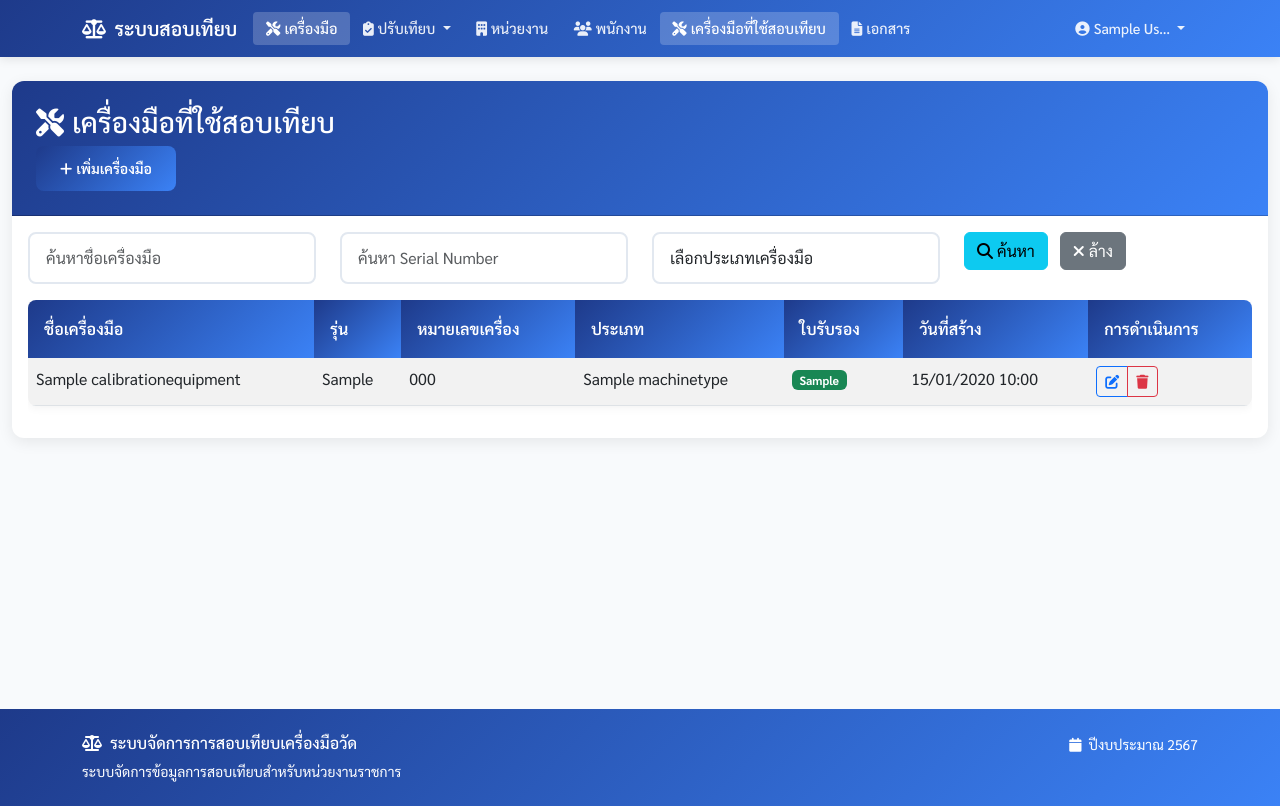
After one commit to thanakktk/standardptin, a Django app: page /machine/calibration-equipment/ in a window 1280 px wide. The commit adds this page. Run offline with Django 5.2, Linux system fonts and the light colour scheme; a user stored in the database is signed in; tables that the repository leaves empty hold one stand-in row (values such as "Sample post").

Commit message:
update +5

```diff
--- /dev/null
+++ b/machine/templates/machine/calibration_equipment_list.html
@@ -0,0 +1,105 @@
+{% extends 'base.html' %}
+
+{% block content %}
+<div class="container-fluid">
+    <div class="row">
+        <div class="col-12">
+            <div class="card">
+                <div class="card-header">
+                    <h3 class="card-title">
+                        <i class="fas fa-tools me-2"></i>เครื่องมือที่ใช้สอบเทียบ
+                    </h3>
+                    <div class="card-tools">
+                        <a href="{% url 'calibration-equipment-add' %}" class="btn btn-primary btn-sm">
+                            <i class="fas fa-plus me-1"></i>เพิ่มเครื่องมือ
+                        </a>
+                    </div>
+                </div>
+                <div class="card-body">
+                    <!-- Search and Filter Form -->
+                    <form method="get" class="mb-3">
+                        <div class="row">
+                            <div class="col-md-3">
+                                <input type="text" name="name_search" class="form-control" placeholder="ค้นหาชื่อเครื่องมือ" value="{{ request.GET.name_search }}">
+                            </div>
+                            <div class="col-md-3">
+                                <input type="text" name="serial_search" class="form-control" placeholder="ค้นหา Serial Number" value="{{ request.GET.serial_search }}">
+                            </div>
+                            <div class="col-md-3">
+                                <select name="machine_type" class="form-control">
+                                    <option value="">เลือกประเภทเครื่องมือ</option>
+                                    {% for machine_type in machine_types %}
+                                        <option value="{{ machine_type.id }}" {% if request.GET.machine_type == machine_type.id|stringformat:"s" %}selected{% endif %}>
+                                            {{ machine_type.name }}
+                                        </option>
+                                    {% endfor %}
+                                </select>
+                            </div>
+                            <div class="col-md-3">
+                                <button type="submit" class="btn btn-info me-2">
+                                    <i class="fas fa-search me-1"></i>ค้นหา
+                                </button>
+                                <a href="{% url 'calibration-equipment-list' %}" class="btn btn-secondary">
+                                    <i class="fas fa-times me-1"></i>ล้าง
+                                </a>
+                            </div>
+                        </div>
+                    </form>
+
+                    <!-- Results Table -->
+                    <div class="table-responsive">
+                        <table class="table table-striped table-hover">
+                            <thead>
+                                <tr>
+                                    <th>ชื่อเครื่องมือ</th>
+                                    <th>รุ่น</th>
+                                    <th>หมายเลขเครื่อง</th>
+                                    <th>ประเภท</th>
+                                    <th>ใบรับรอง</th>
+                                    <th>วันที่สร้าง</th>
+                                    <th>การดำเนินการ</th>
+                                </tr>
+                            </thead>
+                            <tbody>
+                                {% for equipment in calibration_equipment %}
+                                <tr>
+                                    <td>{{ equipment.name }}</td>
+                                    <td>{{ equipment.model|default:"-" }}</td>
+                                    <td>{{ equipment.serial_number|default:"-" }}</td>
+                                    <td>{{ equipment.machine_type.name }}</td>
+                                    <td>
+                                        {% if equipment.certificate %}
+                                            <span class="badge bg-success">{{ equipment.certificate.cert_no }}</span>
+                                        {% else %}
+                                            <span class="badge bg-warning">ไม่มีใบรับรอง</span>
+                                        {% endif %}
+                                    </td>
+                                    <td>{{ equipment.created_at|date:"d/m/Y H:i" }}</td>
+                                    <td>
+                                        <div class="btn-group" role="group">
+                                            <a href="{% url 'calibration-equipment-edit' equipment.pk %}" class="btn btn-sm btn-outline-primary">
+                                                <i class="fas fa-edit"></i>
+                                            </a>
+                                            <a href="{% url 'calibration-equipment-delete' equipment.pk %}" class="btn btn-sm btn-outline-danger">
+                                                <i class="fas fa-trash"></i>
+                                            </a>
+                                        </div>
+                                    </td>
+                                </tr>
+                                {% empty %}
+                                <tr>
+                                    <td colspan="7" class="text-center text-muted">
+                                        <i class="fas fa-inbox fa-2x mb-2"></i>
+                                        <br>ไม่พบข้อมูลเครื่องมือที่ใช้สอบเทียบ
+                                    </td>
+                                </tr>
+                                {% endfor %}
+                            </tbody>
+                        </table>
+                    </div>
+                </div>
+            </div>
+        </div>
+    </div>
+</div>
+{% endblock %}
--- a/machine/urls.py
+++ b/machine/urls.py
@@ -1,5 +1,6 @@
 from django.urls import path
 from .views import MachineListView, MachineCreateView, MachineUpdateView, MachineDeleteView
+from .views import CalibrationEquipmentListView, CalibrationEquipmentCreateView, CalibrationEquipmentUpdateView, CalibrationEquipmentDeleteView
 from . import views
 
 urlpatterns = [
@@ -14,3 +15,11 @@ urlpatterns += [
     path('<int:pk>/calibration/', views.calibration_data, name='machine-calibration'),
     path('send_filtered_email/', views.send_filtered_email, name='machine-send-filtered-email'),
 ]
+
+# CalibrationEquipment URLs
+urlpatterns += [
+    path('calibration-equipment/', CalibrationEquipmentListView.as_view(), name='calibration-equipment-list'),
+    path('calibration-equipment/add/', CalibrationEquipmentCreateView.as_view(), name='calibration-equipment-add'),
+    path('calibration-equipment/<int:pk>/edit/', CalibrationEquipmentUpdateView.as_view(), name='calibration-equipment-edit'),
+    path('calibration-equipment/<int:pk>/delete/', CalibrationEquipmentDeleteView.as_view(), name='calibration-equipment-delete'),
+]
--- a/machine/views.py
+++ b/machine/views.py
@@ -1,7 +1,7 @@
 from django.views.generic import ListView, CreateView, UpdateView, DeleteView
 from django.urls import reverse_lazy
-from .models import Machine
-from .forms import MachineForm, MachineFilterForm, CalibrationDataForm
+from .models import Machine, CalibrationEquipment
+from .forms import MachineForm, MachineFilterForm, CalibrationDataForm, CalibrationEquipmentForm
 from django.contrib.auth.mixins import LoginRequiredMixin, PermissionRequiredMixin
 from django.core.mail import send_mail
 from django.contrib.auth.decorators import login_required
@@ -26,6 +26,7 @@ class MachineListView(LoginRequiredMixin, ListView):
         date_to = self.request.GET.get('date_to')
         serial_search = self.request.GET.get('serial_search')
         name_search = self.request.GET.get('name_search')
+        status = self.request.GET.get('status')
 
         # กรองตามหน่วยงาน
         if organize_id:
@@ -48,6 +49,10 @@ class MachineListView(LoginRequiredMixin, ListView):
         # ค้นหาชื่อเครื่องมือ
         if name_search:
             queryset = queryset.filter(name__icontains=name_search)
+
+        # กรองตามสถานะ
+        if status:
+            queryset = queryset.filter(status=status)
 
         return queryset
 
@@ -164,3 +169,57 @@ def send_filtered_email(request):
             messages.error(request, f'เกิดข้อผิดพลาดในการส่งอีเมล: {str(e)}')
 
     return redirect('machine-list')
+
+# CalibrationEquipment Views
+class CalibrationEquipmentListView(LoginRequiredMixin, ListView):
+    model = CalibrationEquipment
+    template_name = 'machine/calibration_equipment_list.html'
+    context_object_name = 'calibration_equipment'
+
+    def get_queryset(self):
+        queryset = CalibrationEquipment.objects.all()
+
+        # รับพารามิเตอร์การกรอง
+        machine_type = self.request.GET.get('machine_type')
+        name_search = self.request.GET.get('name_search')
+        serial_search = self.request.GET.get('serial_search')
+
+        # กรองตามประเภทเครื่องมือ
+        if machine_type:
+            queryset = queryset.filter(machine_type_id=machine_type)
+
+        # ค้นหาชื่อเครื่องมือ
+        if name_search:
+            queryset = queryset.filter(name__icontains=name_search)
+
+        # ค้นหา Serial Number
+        if serial_search:
+            queryset = queryset.filter(serial_number__icontains=serial_search)
+
+        return queryset
+
+    def get_context_data(self, **kwargs):
+        context = super().get_context_data(**kwargs)
+        from .models import MachineType
+        context['machine_types'] = MachineType.objects.all()
+        return context
+
+class CalibrationEquipmentCreateView(LoginRequiredMixin, PermissionRequiredMixin, CreateView):
+    model = CalibrationEquipment
+    form_class = CalibrationEquipmentForm
+    template_name = 'machine/calibration_equipment_form.html'
+    success_url = reverse_lazy('calibration-equipment-list')
+    permission_required = 'machine.add_calibrationequipment'
+
+class CalibrationEquipmentUpdateView(LoginRequiredMixin, PermissionRequiredMixin, UpdateView):
+    model = CalibrationEquipment
+    form_class = CalibrationEquipmentForm
+    template_name = 'machine/calibration_equipment_form.html'
+    success_url = reverse_lazy('calibration-equipment-list')
+    permission_required = 'machine.change_calibrationequipment'
+
+class CalibrationEquipmentDeleteView(LoginRequiredMixin, PermissionRequiredMixin, DeleteView):
+    model = CalibrationEquipment
+    template_name = 'machine/calibration_equipment_confirm_delete.html'
+    success_url = reverse_lazy('calibration-equipment-list')
+    permission_required = 'machine.delete_calibrationequipment'
--- a/projest/settings.py
+++ b/projest/settings.py
@@ -147,7 +147,7 @@ EMAIL_HOST = 'smtp.gmail.com'
 EMAIL_PORT = 587
 EMAIL_USE_TLS = True
 EMAIL_HOST_USER = 'pakka.sort@gmail.com'         # อีเมล Gmail ของคุณ
-EMAIL_HOST_PASSWORD = 'youcfprnjwwugiuc'
+EMAIL_HOST_PASSWORD = 'uzqljseesuyhbjpa'
 # EMAIL_HOST_PASSWORD = 'jvkf nkzt lcyy jixz'  # ใส่ App Password ที่สร้างจาก Google
 DEFAULT_FROM_EMAIL = EMAIL_HOST_USER
 
--- a/templates/base.html
+++ b/templates/base.html
@@ -297,11 +297,7 @@
                             </a></li>
                         </ul>
                     </li>
-                    <li class="nav-item">
-                        <a class="nav-link" href="{% url 'cert-list' %}">
-                            <i class="fas fa-certificate me-1"></i>ใบรับรอง
-                        </a>
-                    </li>
+
                     <li class="nav-item">
                         <a class="nav-link" href="{% url 'organize-list' %}">
                             <i class="fas fa-building me-1"></i>หน่วยงาน
@@ -313,8 +309,8 @@
                         </a>
                     </li>
                     <li class="nav-item">
-                        <a class="nav-link" href="{% url 'std-list' %}">
-                            <i class="fas fa-book me-1"></i>มาตรฐาน
+                        <a class="nav-link" href="{% url 'calibration-equipment-list' %}">
+                            <i class="fas fa-tools me-1"></i>เครื่องมือที่ใช้สอบเทียบ
                         </a>
                     </li>
                     <li class="nav-item">
```
Also changed, not shown: machine/forms.py (+7 -0 lines), machine/models.py (+7 -0 lines), machine/templates/machine/calibration_equipment_confirm_delete.html (added, +48 -0 lines), machine/templates/machine/calibration_equipment_form.html (added, +125 -0 lines), machine/templates/machine/form.html (+2 -61 lines), machine/templates/machine/list.html (+19 -1 lines), README.md, machine/migrations/0004_machine_status.py (added).
